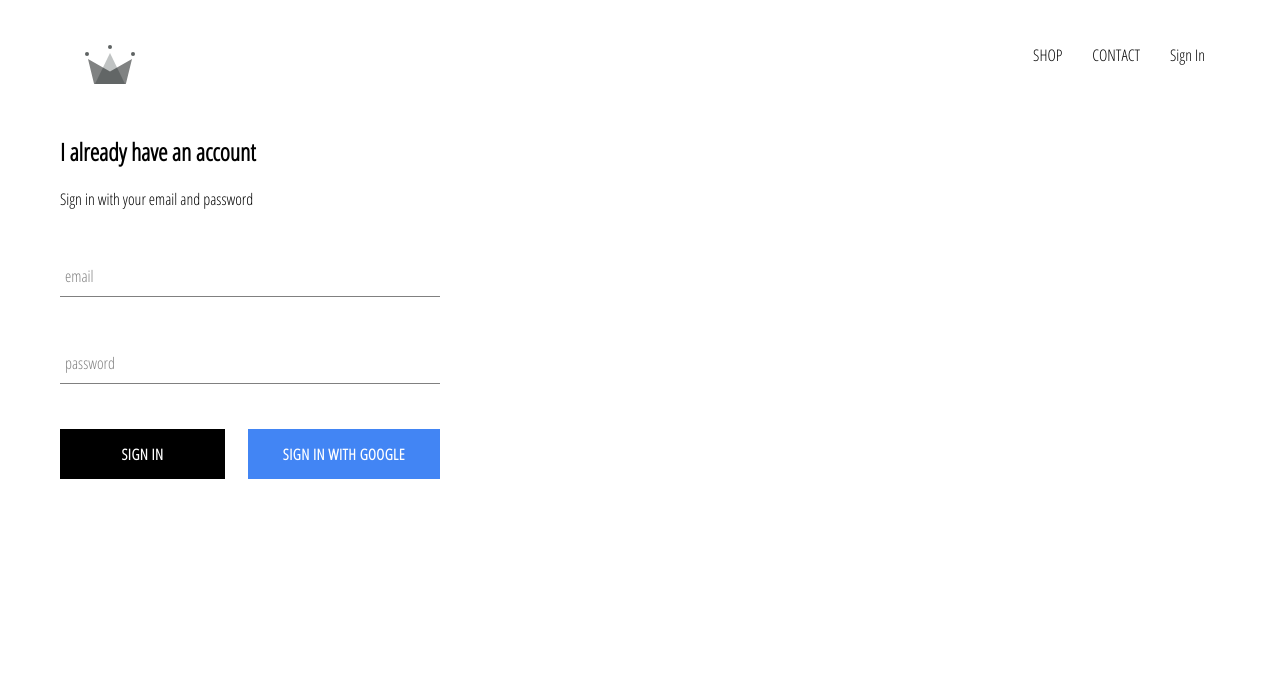
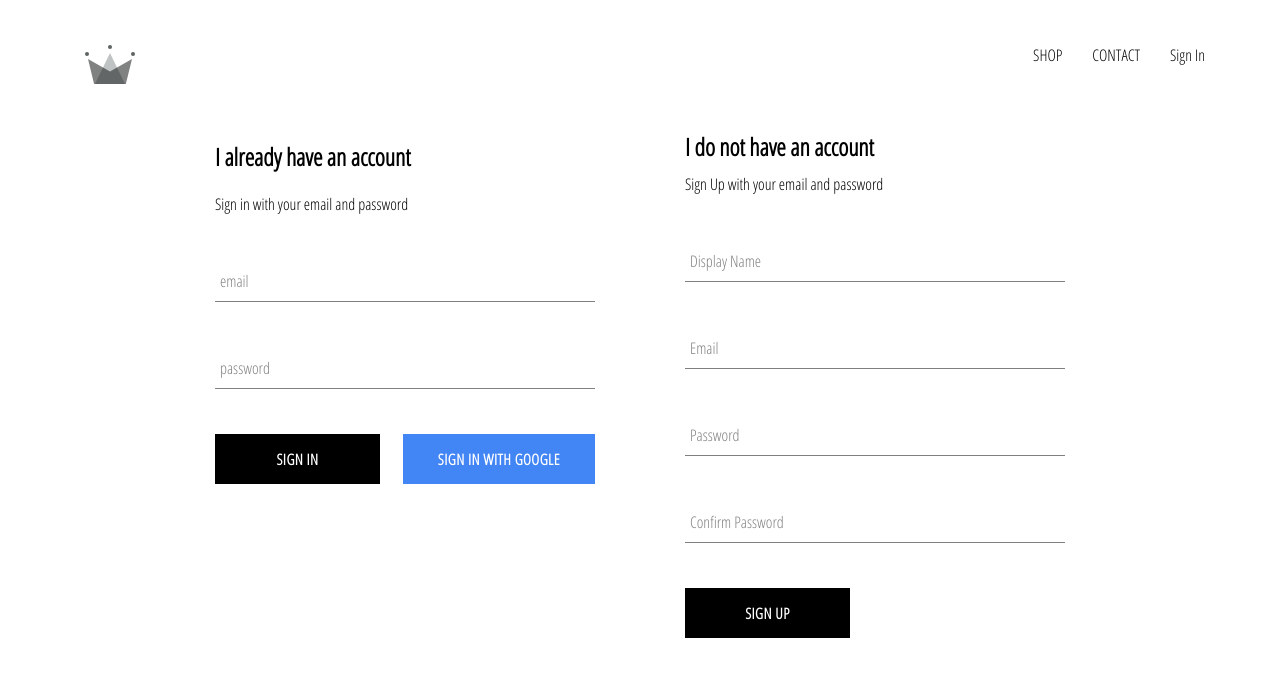
Before and after one commit to lebashir/crown-clothing, a React (Create React App) app: page /signin in a window 1280 px wide. Shown: the top 676 px of the page. Built offline with nearby package versions, Linux system fonts and the light colour scheme; no server answers.

Commit message:
implemented firebase utils included ability to store authenticated users into firestore

```diff
--- a/src/App.js
+++ b/src/App.js
@@ -8,7 +8,7 @@
 import ShopPage from './pages/shop/shop.component';
 import SignInAndSignUpPage from './pages/sign-in-and-sign-up/sign-in-and-sign-up.component';
 import Header from './components/header/header.component';
-import { auth } from './firebase/firebase.utils';
+import { auth, createUserProfileDocument } from './firebase/firebase.utils';
 
 class App extends React.Component {
   constructor() {
@@ -23,10 +23,20 @@
 
 
   componentDidMount() {
-    this.unsubscribeFromAuth = auth.onAuthStateChanged(user => {
-      this.setState({ currentUser: user });
+    this.unsubscribeFromAuth = auth.onAuthStateChanged(async userAuth => {
+      if(userAuth) {
+        const userRef = await createUserProfileDocument(userAuth);
 
-      console.log(user)
+        userRef.onSnapshot(snapShot => {
+          this.setState({
+            currentUser: {
+              id: snapShot.id,
+              ...snapShot.data()
+            }
+          });
+        });
+      }
+      this.setState({ currentUser: userAuth });
     });
   }
 
--- /dev/null
+++ b/src/components/sign-up/sign-up.component.jsx
@@ -0,0 +1,100 @@
+import React from 'react';
+
+import FormInput from '../form-input/form-input.component';
+import CustomButton from '../custom-button/custom-button.component';
+
+import { auth, createUserProfileDocument } from '../../firebase/firebase.utils';
+
+import './sign-up.styles.scss';
+
+class SignUp extends React.Component {
+    constructor() {
+        super();
+
+        this.state = {
+            displayName: '',
+            email: '',
+            password: '',
+            confirmPassword: ''
+        }
+    }
+
+    handleSubmit = async (event) => {
+        event.preventDefault();
+
+        const { displayName, email, password, confirmPassword } = this.state;
+
+        if (password !== confirmPassword) {
+            alert("password don't match");
+            return;
+        }
+        try {
+            const { user } = await auth.createUserWithEmailAndPassword(email, password);
+
+            await createUserProfileDocument(user, { displayName });
+            this.setState({
+                displayName: '',
+                email: '',
+                password: '',
+                confirmPassword: ''
+            });
+
+        } catch (error) {
+            console.error(error);
+        }
+    }
+
+    handleChange = event => {
+        const { name, value } = event.target;
+        this.setState({[name]: value});
+    }
+
+    render() {
+        const {displayName, email, password, confirmPassword} = this.state;
+        return (
+            <div className="sign-up">
+                <h2 className='title'>
+                    I do not have an account
+                </h2>
+                <span>Sign Up with your email and password </span>
+                <form className="sign-up-form" onSubmit = {this.handleSubmit}>
+                    <FormInput
+                        type='text'
+                        name='displayName'
+                        value={displayName}
+                        onChange={this.handleChange}
+                        label="Display Name"
+                        required
+                    />
+                    <FormInput
+                        type='email'
+                        name='email'
+                        value={email}
+                        onChange={this.handleChange}
+                        label="Email"
+                        required
+                    />
+                    <FormInput
+                        type='password'
+                        name='password'
+                        value={password}
+                        onChange={this.handleChange}
+                        label="Password"
+                        required
+                    />
+                    <FormInput
+                        type='password'
+                        name='confirmPassword'
+                        value={confirmPassword}
+                        onChange={this.handleChange}
+                        label="Confirm Password"
+                        required
+                    />
+                    <CustomButton type='submit'>SIGN UP</CustomButton>
+                </form>
+            </div>
+        )
+    }
+}
+
+export default SignUp;
--- /dev/null
+++ b/src/components/sign-up/sign-up.styles.scss
@@ -0,0 +1,9 @@
+.sign-up {
+    display: flex;
+    flex-direction: column;
+    width: 380px;
+
+    .title {
+        margin: 10px 0;
+    }
+}
--- a/src/firebase/firebase.utils.js
+++ b/src/firebase/firebase.utils.js
@@ -10,7 +10,30 @@
     storageBucket: "crown-db-86552.appspot.com",
     messagingSenderId: "351736858867",
     appId: "1:351736858867:web:acacc1f52711cd535e4f86"
-  };
+};
+
+export const createUserProfileDocument = async (userAuth, additionData) => {
+  if(!userAuth) return;
+  const userRef = firestore.doc(`users/${userAuth.uid}`);
+
+  const snapShot = await userRef.get()
+  if(!snapShot.exists) {
+    const { displayName , email } = userAuth;
+    const createdAt = new Date();
+    try {
+      await userRef.set({
+        displayName,
+        email,
+        createdAt,
+        ...additionData
+      })
+    }catch (error) {
+      console.log('error creating user', error.message)
+    }
+  }
+  return userRef;
+
+}
 
   firebase.initializeApp(config);
 
--- a/src/pages/sign-in-and-sign-up/sign-in-and-sign-up.component.jsx
+++ b/src/pages/sign-in-and-sign-up/sign-in-and-sign-up.component.jsx
@@ -1,12 +1,14 @@
 import React from 'react';
 
 import SignIn from '../../components/sign-in/sign-in.component'
+import SignUp from '../../components/sign-up/sign-up.component';
 
 import './sign-in-and-sign-up.styles.scss';
 
 const SignInAndSignUpPage = () => (
     <div className="sign-in-and-sign-up">
         <SignIn />
+        <SignUp />
     </div>
 );
 
--- a/src/pages/sign-in-and-sign-up/sign-in-and-sign-up.styles.scss
+++ b/src/pages/sign-in-and-sign-up/sign-in-and-sign-up.styles.scss
@@ -0,0 +1,6 @@
+.sign-in-and-sign-up {
+    width: 850px;
+    display: flex;
+    justify-content: space-between;
+    margin: 30px auto;
+}
```
